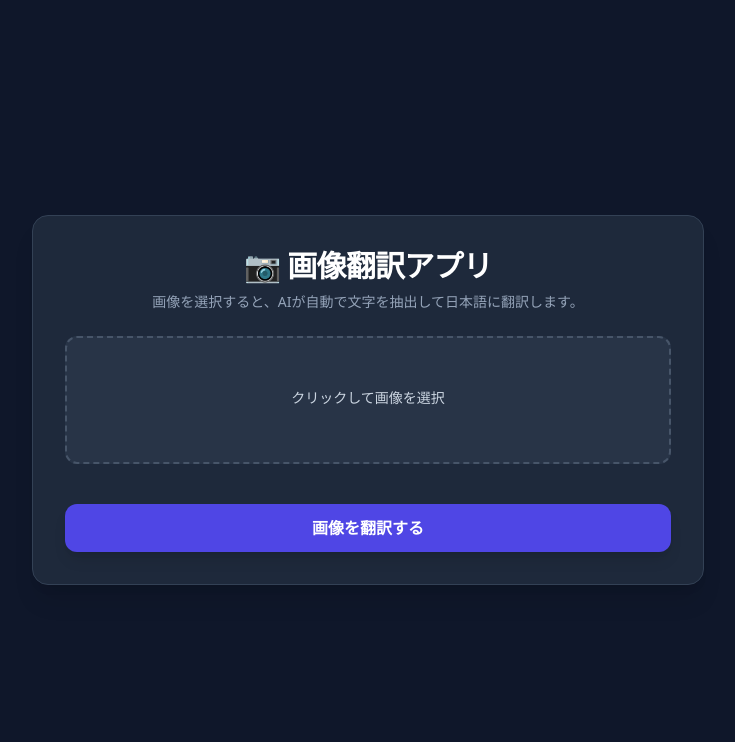
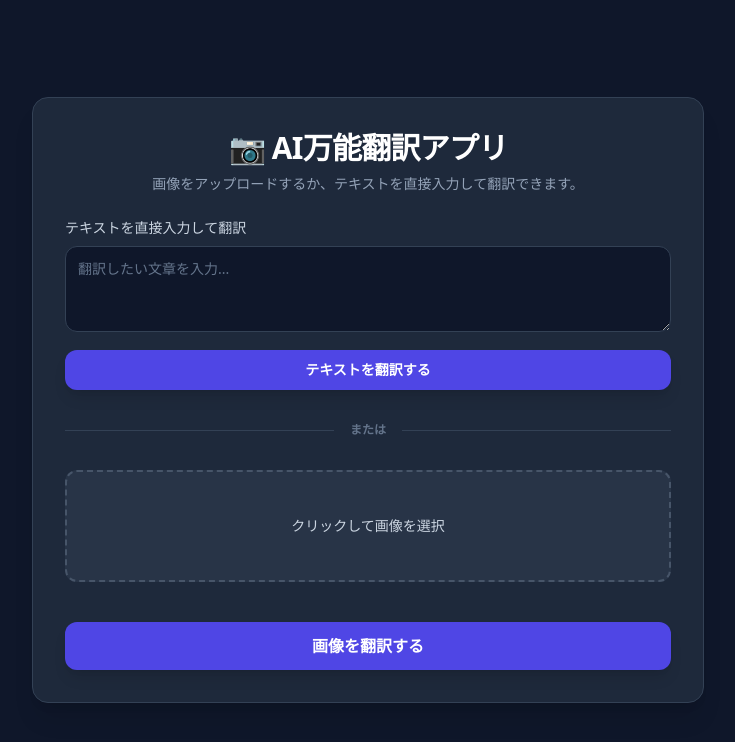
Before and after one commit to cfti1250155-source/flask-image-translator, a Flask app: page / in a window 1280 px wide. Shown: the top 742 px of the page, without its empty margins (272-1007 px from the left). Run offline with Flask 3, Linux system fonts and the light colour scheme; some libraries are stand-ins or nearby versions.

Commit message:
Add direct text translation support

```diff
--- a/app.py
+++ b/app.py
@@ -17,41 +17,45 @@ def index():
     translated_text = ''
 
     if request.method == 'POST':
+        direct_text = request.form.get('direct_text')
         file = request.files.get('image')
-        if file and file.filename != '':
+
+        # 1. 入力元の判定（テキスト直接入力 vs 画像アップロード）
+        if direct_text and direct_text.strip() != '':
+            ocr_text = direct_text.strip()
+        elif file and file.filename != '':
             try:
-                # 1. OCR処理
                 image = Image.open(file.stream)
                 ocr_text = pytesseract.image_to_string(image, lang='eng+jpn')
             except Exception as e:
                 ocr_text = f"文字認識エラー: {e}"
 
-            # 2. 翻訳処理
-            if ocr_text and not ocr_text.startswith("文字認識エラー"):
-                if client:
-                    try:
-                        prompt = f"""
-                        以下の文章の「元の言語」を判定し、自然で読みやすい日本語に翻訳・校正してください。
-                        余計な解説は含めず、必ず以下の形式のみで出力してください：
+        # 2. Geminiによる言語判定 & 翻訳処理
+        if ocr_text and not ocr_text.startswith("文字認識エラー"):
+            if client:
+                try:
+                    prompt = f"""
+以下の文章の「元の言語」を判定し、自然で読みやすい日本語に翻訳・校正してください。
+余計な解説は含めず、必ず以下の形式のみで出力してください：
 
-                        【判定言語】
-                        （ここに判定した言語名を出力。例：英語、フランス語、中国語など）
+【判定言語】
+（ここに判定した言語名を出力。例：英語、フランス語、中国語など）
 
-                        【翻訳・校正結果】
-                        （ここに翻訳後の日本語のみを出力）
+【翻訳・校正結果】
+（ここに翻訳後の日本語のみを出力）
 
-                        対象文章：
-                        {ocr_text}
-                        """
-                        response = client.models.generate_content(
-                            model='gemini-3.8-flash',
-                            contents=prompt,
-                        )
-                        translated_text = response.text
-                    except Exception as e:
-                        translated_text = f"AI翻訳エラー: {e}"
-                else:
-                    translated_text = "GEMINI_API_KEY が設定されていません。"
+対象文章：
+{ocr_text}
+"""
+                    response = client.models.generate_content(
+                        model='gemini-3.8-flash',
+                        contents=prompt,
+                    )
+                    translated_text = response.text
+                except Exception as e:
+                    translated_text = f"AI翻訳エラー: {e}"
+            else:
+                translated_text = "GEMINI_API_KEY が設定されていません。"
 
     return render_template('index.html',
                            ocr_text=ocr_text,
--- a/templates/index.html
+++ b/templates/index.html
@@ -12,18 +12,36 @@
 
         <!-- ヘッダー -->
         <div class="text-center space-y-2 mb-6">
-            <h1 class="text-3xl font-bold tracking-tight text-white">📷 画像翻訳アプリ</h1>
-            <p class="text-slate-400 text-sm">画像を選択すると、AIが自動で文字を抽出して日本語に翻訳します。</p>
+            <h1 class="text-3xl font-bold tracking-tight text-white">📷 AI万能翻訳アプリ</h1>
+            <p class="text-slate-400 text-sm">画像をアップロードするか、テキストを直接入力して翻訳できます。</p>
         </div>
 
-        <!-- 送信フォーム -->
+        <!-- 1. テキスト直接入力フォーム -->
+        <form action="/" method="POST" class="space-y-3 mb-6">
+            <div>
+                <label class="block text-sm font-medium text-slate-300 mb-2">テキストを直接入力して翻訳</label>
+                <textarea name="direct_text" rows="3" class="w-full p-3 rounded-xl bg-slate-900 text-slate-100 border border-slate-700 focus:outline-none focus:border-indigo-500 text-sm placeholder-slate-500" placeholder="翻訳したい文章を入力..."></textarea>
+            </div>
+            <button type="submit" class="w-full bg-indigo-600 hover:bg-indigo-500 text-white font-semibold py-2.5 px-4 rounded-xl shadow-lg transition text-sm">
+                テキストを翻訳する
+            </button>
+        </form>
+
+        <div class="relative flex py-2 items-center mb-6">
+            <div class="flex-grow border-t border-slate-700"></div>
+            <span class="flex-shrink mx-4 text-slate-500 text-xs font-semibold">または</span>
+            <div class="flex-grow border-t border-slate-700"></div>
+        </div>
+
+        <!-- 2. 画像送信フォーム -->
         <form action="/" method="POST" enctype="multipart/form-data" class="space-y-4">
             <div class="flex flex-col items-center justify-center w-full">
-                <label class="flex flex-col items-center justify-center w-full h-32 border-2 border-slate-600 border-dashed rounded-xl cursor-pointer bg-slate-700/50 hover:bg-slate-700 transition">
-                    <div class="flex flex-col items-center justify-center pt-5 pb-6">
+                <label class="flex flex-col items-center justify-center w-full h-28 border-2 border-slate-600 border-dashed rounded-xl cursor-pointer bg-slate-700/50 hover:bg-slate-700 transition">
+                    <div class="flex flex-col items-center justify-center pt-4 pb-4">
                         <p class="text-sm text-slate-300 font-medium">クリックして画像を選択</p>
                     </div>
-                    <input type="file" name="image" accept="image/*" required class="hidden" onchange="document.getElementById('file-name').innerText = this.files[0].name">
+                    <!-- required を外してテキストだけでも送信可能にしています -->
+                    <input type="file" name="image" accept="image/*" class="hidden" onchange="document.getElementById('file-name').innerText = this.files[0].name">
                 </label>
                 <p id="file-name" class="text-xs text-indigo-400 mt-2 h-4"></p>
             </div>
@@ -38,7 +56,7 @@
         <div class="mt-8 space-y-4 pt-6 border-t border-slate-700">
             {% if ocr_text %}
             <div>
-                <h2 class="text-sm font-medium text-slate-400 mb-1">抽出されたテキスト (OCR)</h2>
+                <h2 class="text-sm font-medium text-slate-400 mb-1">対象テキスト</h2>
                 <div class="p-4 bg-slate-900 rounded-xl border border-slate-700 text-slate-200 text-sm whitespace-pre-wrap">{{ ocr_text }}</div>
             </div>
             {% endif %}
```
